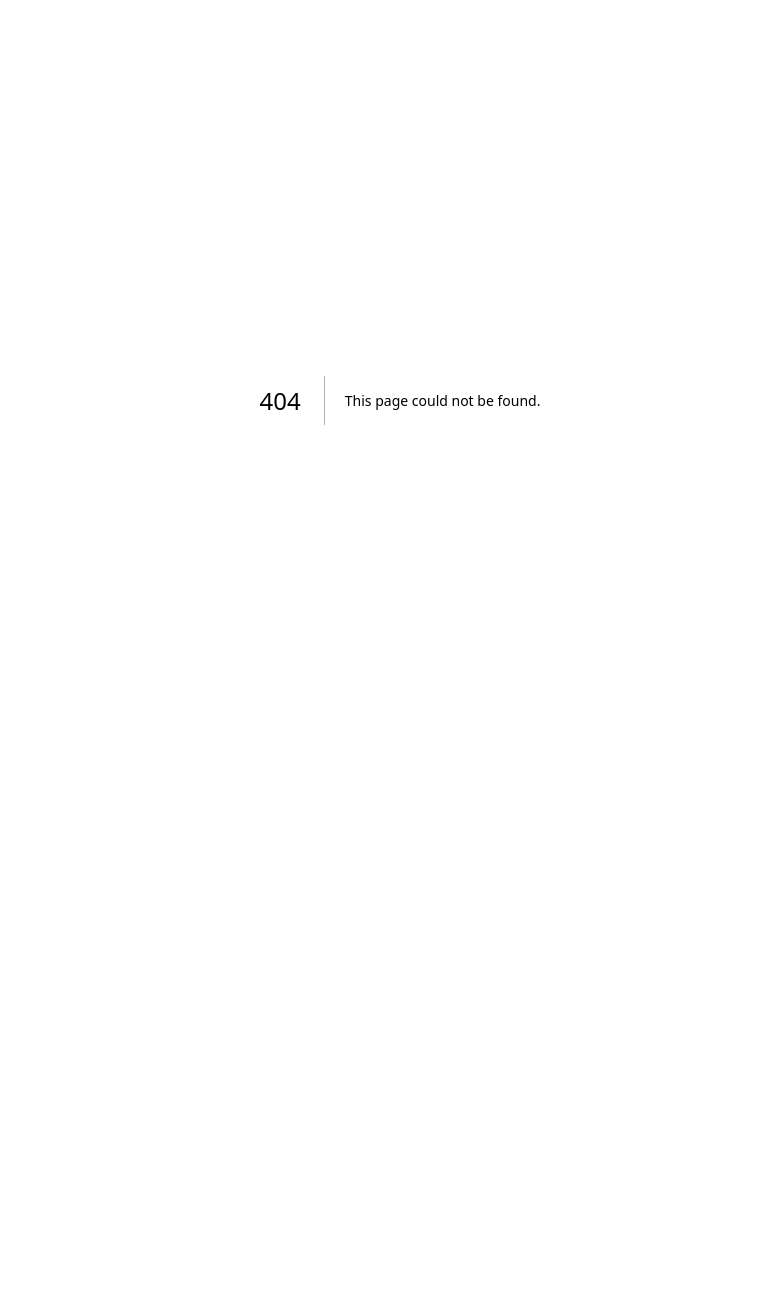
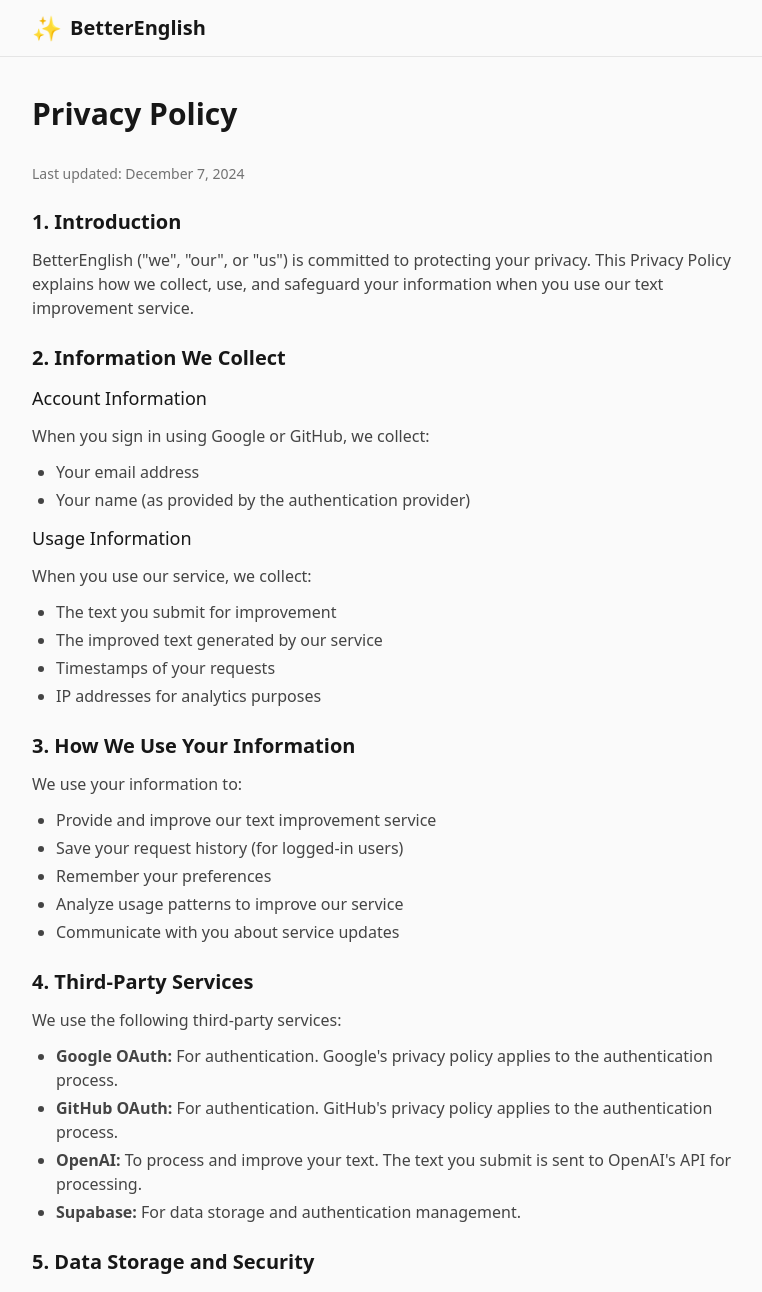
Before and after one commit to Ethansev/better-english, a Next.js app: page /privacy in a window 1280 px wide. Before the commit this address had no page. Shown: the top 1292 px of the page, without its empty margins (240-1002 px from the left). Before the commit the page ends 800 px from the top, so only its background shows below. Built offline with nearby package versions, Linux system fonts and the light colour scheme.

Commit message:
Added a privacy policy

```diff
--- /dev/null
+++ b/src/app/privacy/page.tsx
@@ -0,0 +1,175 @@
+import Link from "next/link";
+
+export default function PrivacyPolicyPage() {
+  return (
+    <div className="min-h-screen bg-background">
+      <header className="fixed top-0 left-0 right-0 z-10 bg-background/80 backdrop-blur-sm border-b border-card-border">
+        <div className="max-w-3xl mx-auto px-4 py-3 flex items-center justify-between">
+          <Link
+            href="/"
+            className="text-xl font-bold text-foreground flex items-center gap-2 hover:opacity-80 transition-opacity"
+          >
+            <span className="text-2xl">✨</span>
+            BetterEnglish
+          </Link>
+        </div>
+      </header>
+
+      <main className="max-w-3xl mx-auto px-4 pt-24 pb-12">
+        <h1 className="text-3xl font-bold text-foreground mb-8">
+          Privacy Policy
+        </h1>
+
+        <div className="prose prose-gray dark:prose-invert max-w-none space-y-6 text-foreground/80">
+          <p className="text-sm text-foreground/60">
+            Last updated: December 7, 2024
+          </p>
+
+          <section className="space-y-3">
+            <h2 className="text-xl font-semibold text-foreground">
+              1. Introduction
+            </h2>
+            <p>
+              BetterEnglish (&quot;we&quot;, &quot;our&quot;, or &quot;us&quot;) is committed to protecting your privacy.
+              This Privacy Policy explains how we collect, use, and safeguard your information
+              when you use our text improvement service.
+            </p>
+          </section>
+
+          <section className="space-y-3">
+            <h2 className="text-xl font-semibold text-foreground">
+              2. Information We Collect
+            </h2>
+            <h3 className="text-lg font-medium text-foreground">
+              Account Information
+            </h3>
+            <p>When you sign in using Google or GitHub, we collect:</p>
+            <ul className="list-disc pl-6 space-y-1">
+              <li>Your email address</li>
+              <li>Your name (as provided by the authentication provider)</li>
+            </ul>
+
+            <h3 className="text-lg font-medium text-foreground">
+              Usage Information
+            </h3>
+            <p>When you use our service, we collect:</p>
+            <ul className="list-disc pl-6 space-y-1">
+              <li>The text you submit for improvement</li>
+              <li>The improved text generated by our service</li>
+              <li>Timestamps of your requests</li>
+              <li>IP addresses for analytics purposes</li>
+            </ul>
+          </section>
+
+          <section className="space-y-3">
+            <h2 className="text-xl font-semibold text-foreground">
+              3. How We Use Your Information
+            </h2>
+            <p>We use your information to:</p>
+            <ul className="list-disc pl-6 space-y-1">
+              <li>Provide and improve our text improvement service</li>
+              <li>Save your request history (for logged-in users)</li>
+              <li>Remember your preferences</li>
+              <li>Analyze usage patterns to improve our service</li>
+              <li>Communicate with you about service updates</li>
+            </ul>
+          </section>
+
+          <section className="space-y-3">
+            <h2 className="text-xl font-semibold text-foreground">
+              4. Third-Party Services
+            </h2>
+            <p>We use the following third-party services:</p>
+            <ul className="list-disc pl-6 space-y-1">
+              <li>
+                <strong>Google OAuth:</strong> For authentication. Google&apos;s privacy policy
+                applies to the authentication process.
+              </li>
+              <li>
+                <strong>GitHub OAuth:</strong> For authentication. GitHub&apos;s privacy policy
+                applies to the authentication process.
+              </li>
+              <li>
+                <strong>OpenAI:</strong> To process and improve your text. The text you submit
+                is sent to OpenAI&apos;s API for processing.
+              </li>
+              <li>
+                <strong>Supabase:</strong> For data storage and authentication management.
+              </li>
+            </ul>
+          </section>
+
+          <section className="space-y-3">
+            <h2 className="text-xl font-semibold text-foreground">
+              5. Data Storage and Security
+            </h2>
+            <p>
+              Your data is stored securely using Supabase, which provides enterprise-grade
+              security. We implement appropriate technical and organizational measures to
+              protect your personal information against unauthorized access, alteration,
+              disclosure, or destruction.
+            </p>
+            <p>
+              For anonymous users, text content is stored temporarily and automatically
+              deleted after 30 days. Logged-in users can delete their history at any time.
+            </p>
+          </section>
+
+          <section className="space-y-3">
+            <h2 className="text-xl font-semibold text-foreground">
+              6. Your Rights
+            </h2>
+            <p>You have the right to:</p>
+            <ul className="list-disc pl-6 space-y-1">
+              <li>Access your personal data</li>
+              <li>Delete your account and associated data</li>
+              <li>Clear your request history</li>
+              <li>Opt out of data collection by not using the service</li>
+            </ul>
+          </section>
+
+          <section className="space-y-3">
+            <h2 className="text-xl font-semibold text-foreground">
+              7. Cookies and Local Storage
+            </h2>
+            <p>
+              We use browser local storage to save your preferences (such as theme and tone
+              settings) and, for non-logged-in users, your request history. This data stays
+              on your device and is not transmitted to our servers unless you create an account.
+            </p>
+          </section>
+
+          <section className="space-y-3">
+            <h2 className="text-xl font-semibold text-foreground">
+              8. Changes to This Policy
+            </h2>
+            <p>
+              We may update this Privacy Policy from time to time. We will notify you of any
+              changes by posting the new Privacy Policy on this page and updating the
+              &quot;Last updated&quot; date.
+            </p>
+          </section>
+
+          <section className="space-y-3">
+            <h2 className="text-xl font-semibold text-foreground">
+              9. Contact Us
+            </h2>
+            <p>
+              If you have any questions about this Privacy Policy, please contact us through
+              the application or by visiting our website.
+            </p>
+          </section>
+        </div>
+
+        <div className="mt-12 pt-8 border-t border-card-border">
+          <Link
+            href="/"
+            className="text-blue-500 hover:text-blue-600 dark:text-blue-400 dark:hover:text-blue-300"
+          >
+            &larr; Back to BetterEnglish
+          </Link>
+        </div>
+      </main>
+    </div>
+  );
+}
```
